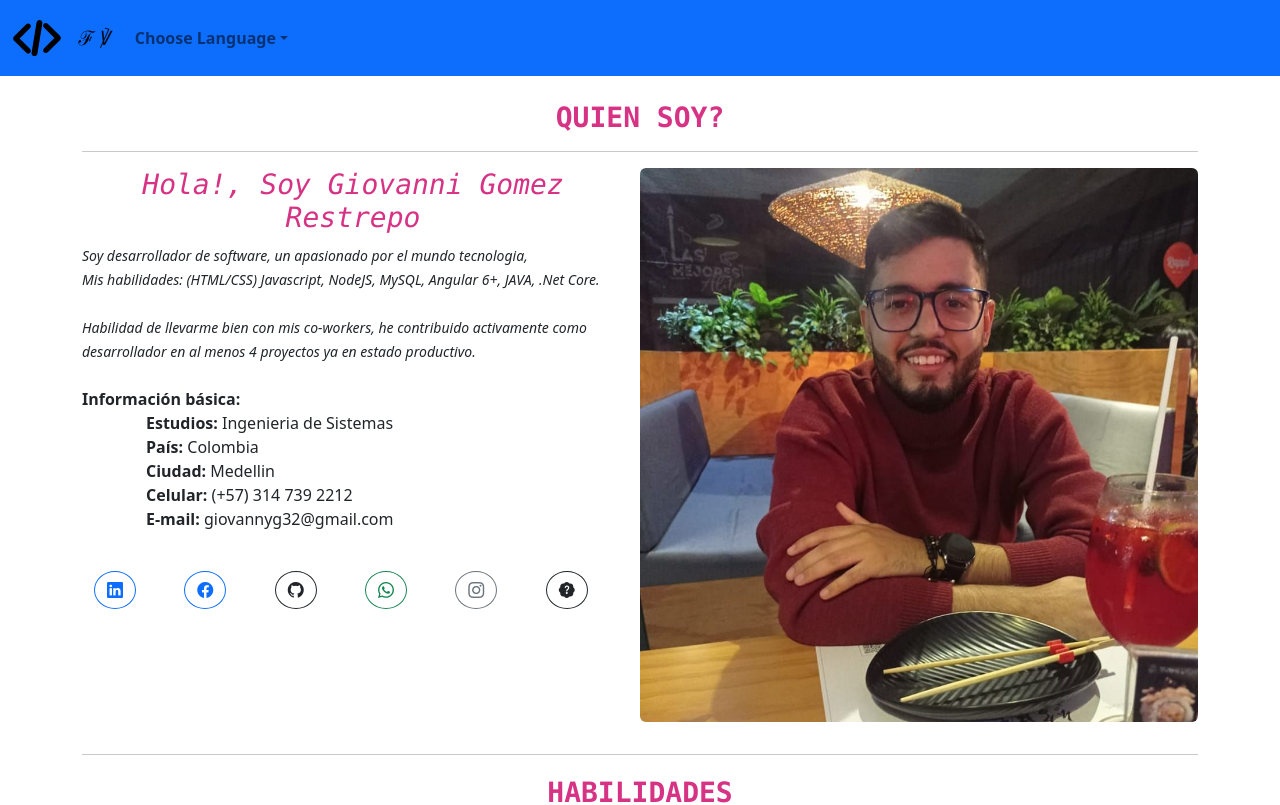
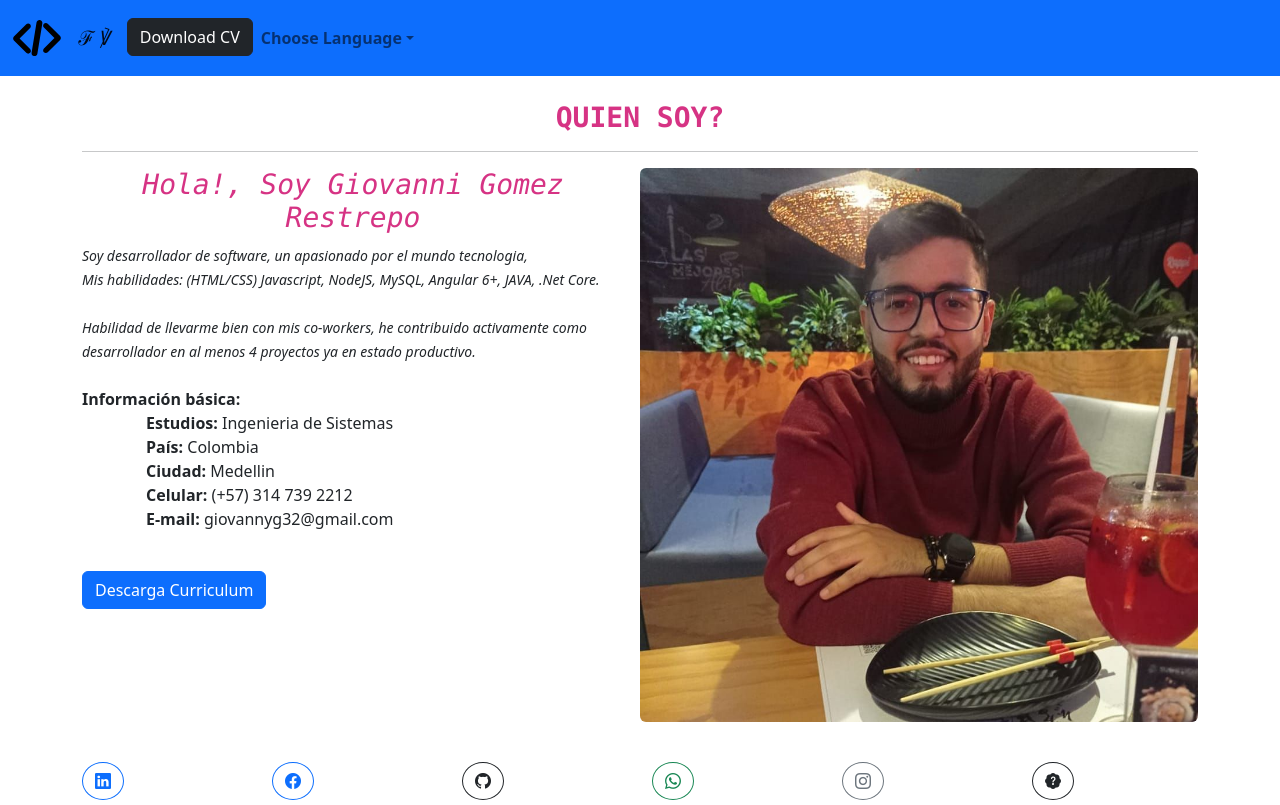
Before and after one commit to giovagr20/GiovaApp, a React (Create React App) app: page /spanish in a window 1280 px wide. Shown: the top 805 px of the page. Built offline with nearby package versions, Linux system fonts and the light colour scheme.

Commit message:
Se agrega cv

```diff
--- a/src/components/_layouts/Header.js
+++ b/src/components/_layouts/Header.js
@@ -1,6 +1,7 @@
 import "bootstrap/dist/css/bootstrap.min.css";
 import "bootstrap/dist/js/bootstrap.bundle.min.js";
 import logo from "../../assets/img/logo.svg";
+import cv from "../../assets/pdf/Curriculum Giovanni.pdf";
 import { Link } from "react-router-dom";
 
 export const Header = () => {
@@ -27,6 +28,12 @@ export const Header = () => {
           </button>
           <div className="collapse navbar-collapse ml-6" id="navbarNavDropdown">
             <ul className="navbar-nav">
+              <li className="nav-item">
+                <a href={cv} download="Curriculum.pdf" className="btn btn-dark">
+                  {" "}
+                  Download CV{" "}
+                </a>
+              </li>
               <li className="nav-item dropdown">
                 <a
                   className="nav-link dropdown-toggle"
--- a/src/components/english/whoami/WhoAmI.js
+++ b/src/components/english/whoami/WhoAmI.js
@@ -2,6 +2,8 @@ import "bootstrap/dist/css/bootstrap.min.css";
 import "bootstrap/dist/js/bootstrap.bundle.min.js";
 import "bootstrap-icons/font/bootstrap-icons.css";
 import profile from "../../../assets/img/GiovanniImg.jpg";
+import cv from "../../../assets/pdf/Curriculum Giovanni.pdf";
+
 
 export const WhoAmI = () => {
   return (
@@ -61,6 +63,12 @@ export const WhoAmI = () => {
               <strong>Email:</strong> giovannyg32@gmail.com
             </ol>
           </ul>
+        </div>
+        <br />
+        <div className="clearfix">
+          <a href={cv} download="Curriculum.pdf" className="btn btn-primary">
+            Download Curriculum
+          </a>
         </div>
         <br />
         <div>
--- a/src/components/spanish/whoami/WhoAmI.js
+++ b/src/components/spanish/whoami/WhoAmI.js
@@ -2,6 +2,7 @@ import "bootstrap/dist/css/bootstrap.min.css";
 import "bootstrap/dist/js/bootstrap.bundle.min.js";
 import "bootstrap-icons/font/bootstrap-icons.css";
 import profile from "../../../assets/img/GiovanniImg.jpg";
+import cv from "../../../assets/pdf/Curriculum Giovanni.pdf";
 
 export const QuienSoy = () => {
   return (
@@ -62,6 +63,12 @@ export const QuienSoy = () => {
               <strong>E-mail:</strong> giovannyg32@gmail.com
             </ol>
           </ul>
+        </div>
+        <br />
+        <div className="clearfix">
+          <a href={cv} download="Curriculum.pdf" className="btn btn-primary">
+            Descarga Curriculum
+          </a>
         </div>
         <br />
         <div>
```
Also changed, not shown: 1 other file (tests, documents, lock files or other folders).
